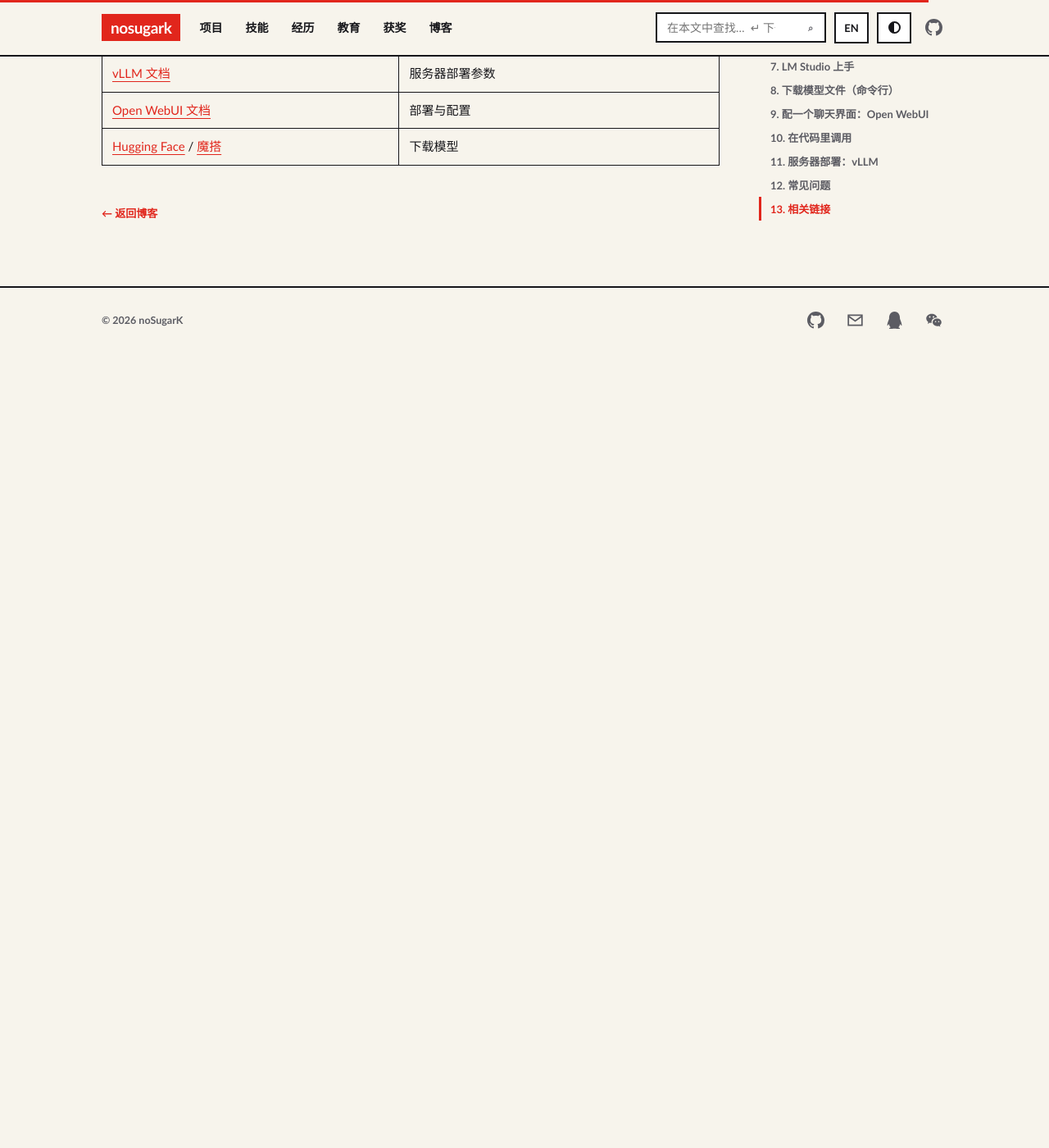
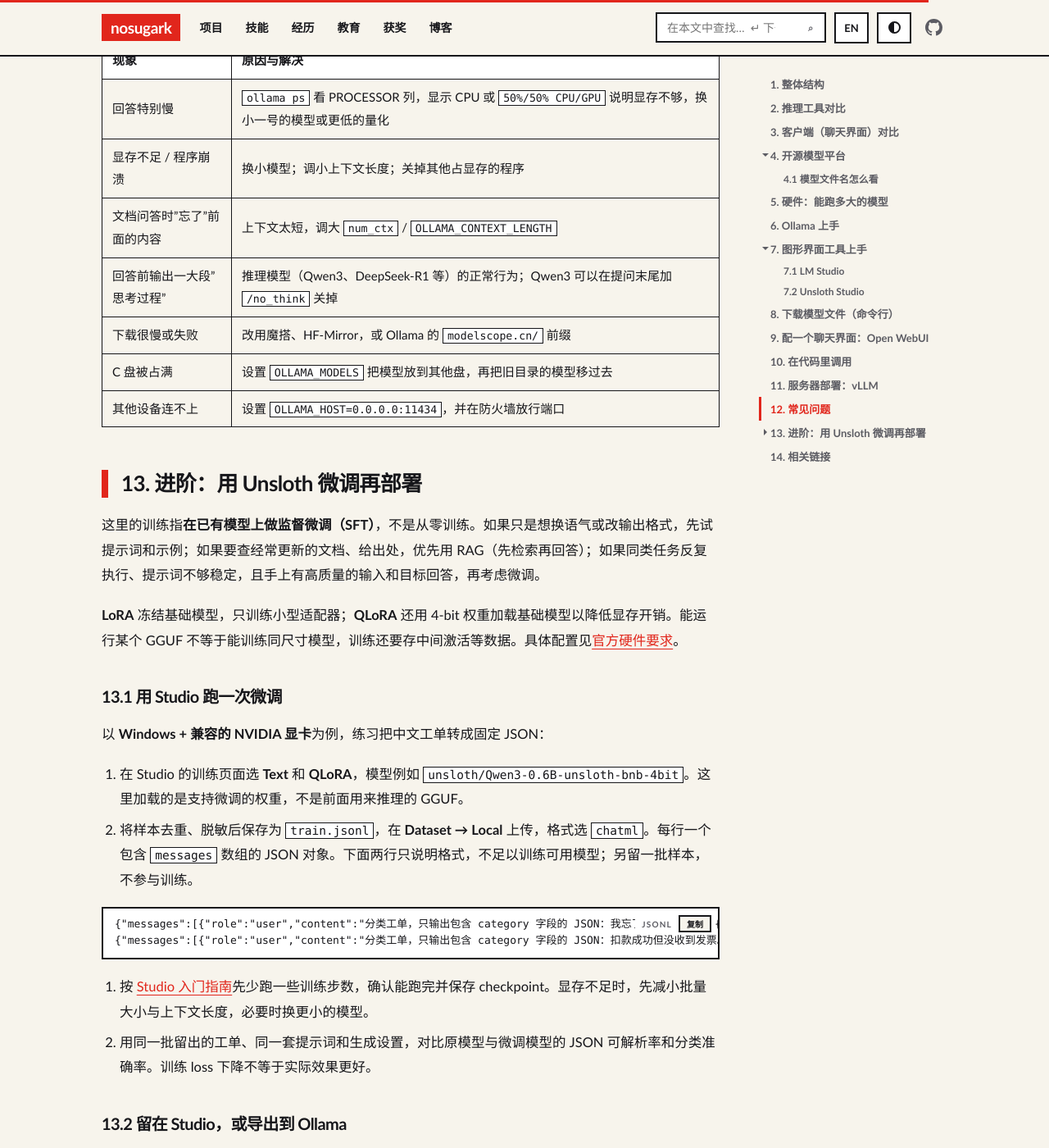
Before and after one commit to noSugarK/nosugark.github.io, a Jekyll site: the page built from _posts/2026-09-24-local-llm.md, in a window 1280 px wide and 1400 px high, scrolled down 8745 px. Shown: the whole window at 82% size. Built offline with Jekyll 4.4.1, drawn with Linux system fonts in a browser that asks for light colours; before the commit the page ends 9180 px from its top, so only the background shows below that; some of the changed text lies outside the part shown.

Commit message:
docs: 补充 Unsloth 本地推理与微调

````diff
--- a/_posts/2026-09-24-local-llm.md
+++ b/_posts/2026-09-24-local-llm.md
@@ -1,7 +1,7 @@
 ---
 layout: post
 title: 本地部署大模型：工具、模型平台与上手步骤
-description: Ollama、LM Studio、llama.cpp、vLLM 等本地部署工具与 Open WebUI、Cherry Studio 等客户端的对比，Hugging Face、魔搭等开源模型平台，以及显存估算、下载模型、部署和调用的操作步骤
+description: 对比 Ollama、LM Studio、Unsloth Studio、vLLM 等本地推理工具，介绍显存估算、模型下载与 API 调用，以及用 Unsloth 微调模型并导入 Ollama 的流程
 tags: [大模型, AI, 部署]
 math: false
 mermaid: true
@@ -14,12 +14,12 @@ mermaid: true
 
 ```mermaid
 flowchart LR
-  A[模型平台<br/>Hugging Face / 魔搭 / Ollama 库] -- 下载模型文件 --> B[推理工具<br/>Ollama / LM Studio / vLLM]
+  A[模型平台<br/>Hugging Face / 魔搭 / Ollama 库] -- 下载模型文件 --> B[推理工具<br/>Ollama / LM Studio / Unsloth Studio / vLLM]
   B -- OpenAI 兼容 API --> C[客户端<br/>Open WebUI / Cherry Studio]
   B -- OpenAI 兼容 API --> D[自己的程序<br/>Python / VS Code 插件]
 ```
 
-三层各选一个即可。推理工具几乎都提供 **OpenAI 兼容接口**，所以客户端和代码可以随便搭配，换底层工具不用改上层。
+推理工具负责加载模型。Ollama 等可以接外部客户端，LM Studio 和 Unsloth Studio 自带聊天界面；要在代码里调用，则可以用各自的 **OpenAI 兼容接口**。只想跑现成模型，不需要训练。
 
 ## 2. 推理工具对比
 
@@ -27,12 +27,13 @@ flowchart LR
 |--|--|--|--|--|
 | **[Ollama](https://ollama.com/)** | 命令行 + 后台服务（也有桌面版） | 一条命令下载并运行，生态最好，几乎所有客户端都支持 | 默认上下文较短，高级参数要写 Modelfile | **个人电脑首选** |
 | **[LM Studio](https://lmstudio.ai/)** | 图形界面 | 界面里搜索、下载、聊天、开 API 一条龙；Mac 上支持 MLX 加速 | 闭源（个人免费）；国内直连 Hugging Face 下载慢 | 不想碰命令行 |
+| **[Unsloth Studio](https://unsloth.ai/docs/new/studio)** | 图形界面 / 本地 API | 可直接下载或加载 GGUF、聊天和对比模型，也能微调和导出 | 推理可用 CPU，微调另有硬件和显存要求 | 想在一个界面里跑、试、微调模型 |
 | **[llama.cpp](https://github.com/ggml-org/llama.cpp)** | 命令行 / 库 | Ollama、LM Studio 的底层引擎，参数最全，CPU 也能跑 | 要自己下模型、调参数 | 想精细控制、嵌入式设备 |
 | **[vLLM](https://docs.vllm.ai/)** | Python 服务 | 吞吐量高，支持多卡、多人并发 | 基本只支持 Linux + NVIDIA 显卡，显存占用大 | 服务器、团队共用 |
 | [SGLang](https://docs.sglang.ai/) | Python 服务 | 与 vLLM 同类，部分场景更快 | 同上 | 服务器 |
 | [Jan](https://jan.ai/) | 图形界面 | 开源版的 LM Studio | 功能少一些 | 想用开源 GUI |
 
-一句话：**个人电脑用 Ollama（或 LM Studio），服务器多人用 vLLM**。
+只想本地跑模型，可以选 **Ollama、LM Studio 或 Unsloth Studio**；想在同一套工具里试模型和微调，选 **Unsloth Studio**；服务器多人并发优先看 **vLLM**。
 
 ## 3. 客户端（聊天界面）对比
 
@@ -76,7 +77,7 @@ flowchart LR
 |--|--|
 | `8B` | 80 亿参数，越大越聪明、越吃显存 |
 | `Instruct` / `Chat` | 经过对话微调，**聊天用这种**；`Base` 是没微调的基座模型 |
-| `GGUF` | llama.cpp / Ollama / LM Studio 用的格式；vLLM 用原始的 safetensors 格式 |
+| `GGUF` | llama.cpp / Ollama / LM Studio / Unsloth Studio 可加载的模型文件格式；vLLM 部署常用 safetensors 权重 |
 | `Q4_K_M` | 量化精度：4 bit。常见的有 `Q4_K_M`（最常用，性价比高）、`Q5_K_M`、`Q8_0`、`F16`（不量化） |
 | `AWQ` / `GPTQ` | 给 vLLM 这类 GPU 引擎用的量化格式 |
 
@@ -158,7 +159,9 @@ ollama create my-assistant -f Modelfile
 ollama run my-assistant
 ```
 
-## 7. LM Studio 上手
+## 7. 图形界面工具上手
+
+### 7.1 LM Studio
 
 1. 官网 [lmstudio.ai](https://lmstudio.ai/) 下载安装。
 2. 左侧 **Discover（放大镜）** 搜索模型名，如 `qwen3 8b`，选 `Q4_K_M` 下载。右边会提示你的显存能不能完整装下（绿色 = 可以全部放进 GPU）。
@@ -167,6 +170,14 @@ ollama run my-assistant
 
 > [!TIP]
 > 国内搜不到或下载很慢时，从魔搭或 HF-Mirror 手动下载 `.gguf` 文件，放到 LM Studio 的模型目录（*My Models* 页面能看到路径），按 `发布者/模型名/文件.gguf` 的层级放好即可识别。
+
+### 7.2 Unsloth Studio
+
+**Unsloth 不只是微调工具。** Unsloth Studio 和 Unsloth Desktop 都能直接在本机运行现成模型，不用先训练，也不用安装 Ollama。
+
+1. 按[官方安装指南](https://unsloth.ai/docs/get-started/install)安装 Desktop 或 Studio，打开 **Chat**。
+2. 从 **Select model** 或 **Model hub** 搜索 GGUF 模型，例如搜索 `Qwen3-0.6B-GGUF`，选择适合机器的量化版本下载。已有 `.gguf` 文件时，也可以选择文件所在目录，详见[本地推理指南](https://unsloth.ai/docs/new/studio/chat)。
+3. 加载后直接聊天，不需要独立的聊天客户端。模型下载完成后，不使用联网搜索等外部功能也能离线推理；没独显可先用 CPU 跑小模型。
 
 ## 8. 下载模型文件（命令行）
 
@@ -206,13 +217,16 @@ docker run -d -p 3000:8080 \
 
 ## 10. 在代码里调用
 
-所有工具都兼容 OpenAI 接口，直接用 OpenAI 的 SDK，改 `base_url` 就行：
+以下工具都提供 OpenAI 兼容接口。用 SDK 时，填对应的 `base_url`、模型 ID 和 API 密钥（如服务端要求）：
 
 | 工具 | base_url |
 |--|--|
 | Ollama | `http://localhost:11434/v1` |
 | LM Studio | `http://localhost:1234/v1` |
+| Unsloth Studio | `http://localhost:8888/v1`（示例，以实际端口为准） |
 | vLLM | `http://localhost:8000/v1` |
+
+Unsloth Studio 先加载模型，再到 **Settings → API** 创建密钥；地址、密钥和模型 ID 的用法见 [Unsloth API 文档](https://unsloth.ai/docs/basics/api)。下面以 Ollama 为例。
 
 ```python
 # pip install openai
@@ -270,12 +284,53 @@ VLLM_USE_MODELSCOPE=true vllm serve Qwen/Qwen3-8B --max-model-len 16384 --api-ke
 | C 盘被占满 | 设置 `OLLAMA_MODELS` 把模型放到其他盘，再把旧目录的模型移过去 |
 | 其他设备连不上 | 设置 `OLLAMA_HOST=0.0.0.0:11434`，并在防火墙放行端口 |
 
-## 13. 相关链接
+## 13. 进阶：用 Unsloth 微调再部署
+
+这里的训练指**在已有模型上做监督微调（SFT）**，不是从零训练。如果只是想换语气或改输出格式，先试提示词和示例；如果要查经常更新的文档、给出处，优先用 RAG（先检索再回答）；如果同类任务反复执行、提示词不够稳定，且手上有高质量的输入和目标回答，再考虑微调。
+
+**LoRA** 冻结基础模型，只训练小型适配器；**QLoRA** 还用 4-bit 权重加载基础模型以降低显存开销。能运行某个 GGUF 不等于能训练同尺寸模型，训练还要存中间激活等数据。具体配置见[官方硬件要求](https://unsloth.ai/docs/get-started/fine-tuning-for-beginners/unsloth-requirements)。
+
+### 13.1 用 Studio 跑一次微调
+
+以 **Windows + 兼容的 NVIDIA 显卡**为例，练习把中文工单转成固定 JSON：
+
+1. 在 Studio 的训练页面选 **Text** 和 **QLoRA**，模型例如 `unsloth/Qwen3-0.6B-unsloth-bnb-4bit`。这里加载的是支持微调的权重，不是前面用来推理的 GGUF。
+2. 将样本去重、脱敏后保存为 `train.jsonl`，在 **Dataset → Local** 上传，格式选 `chatml`。每行一个包含 `messages` 数组的 JSON 对象。下面两行只说明格式，不足以训练可用模型；另留一批样本，不参与训练。
+
+```jsonl
+{"messages":[{"role":"user","content":"分类工单，只输出包含 category 字段的 JSON：我忘了登录密码。"},{"role":"assistant","content":"{\"category\":\"账号\"}"}]}
+{"messages":[{"role":"user","content":"分类工单，只输出包含 category 字段的 JSON：扣款成功但没收到发票。"},{"role":"assistant","content":"{\"category\":\"支付\"}"}]}
+```
+
+3. 按 [Studio 入门指南](https://unsloth.ai/docs/new/studio/start)先少跑一些训练步数，确认能跑完并保存 checkpoint。显存不足时，先减小批量大小与上下文长度，必要时换更小的模型。
+4. 用同一批留出的工单、同一套提示词和生成设置，对比原模型与微调模型的 JSON 可解析率和分类准确率。训练 loss 下降不等于实际效果更好。
+
+### 13.2 留在 Studio，或导出到 Ollama
+
+可以在 **Unsloth Chat** 里加载训练产物并和原模型对比。如果要沿用 Ollama 的部署方式，在 Studio 的 [Export 页面](https://unsloth.ai/docs/new/studio/export)选训练任务和 checkpoint，导出 **GGUF**，例如 `Q4_K_M`。不要选只导出 LoRA 适配器：适配器还需要配套的基础模型。
+
+以单文件 GGUF 为例，在文件旁创建名为 `Modelfile` 的纯文本文件，把示例文件名换成实际导出的文件名：
+
+```dockerfile
+FROM ./ticket-qwen-Q4_K_M.gguf
+```
+
+在同一目录执行（见 [Ollama 导入文档](https://docs.ollama.com/import)）：
+
+```bash
+ollama create ticket-qwen -f Modelfile
+ollama run ticket-qwen
+```
+
+用留出的样本再测一次部署后的量化版本。验证通过后，第 10 节的 Ollama API 示例里把 `model` 改成 `ticket-qwen` 即可。
+
+## 14. 相关链接
 
 | 链接 | 说明 |
 |--|--|
 | [Ollama 文档](https://docs.ollama.com/) | 命令、API、Modelfile |
 | [LM Studio 文档](https://lmstudio.ai/docs) | 图形界面与本地服务 |
+| [Unsloth Studio 文档](https://unsloth.ai/docs/new/studio) | 本地推理、API、微调与导出 |
 | [llama.cpp](https://github.com/ggml-org/llama.cpp) | 底层引擎与量化工具 |
 | [vLLM 文档](https://docs.vllm.ai/) | 服务器部署参数 |
 | [Open WebUI 文档](https://docs.openwebui.com/) | 部署与配置 |
````
